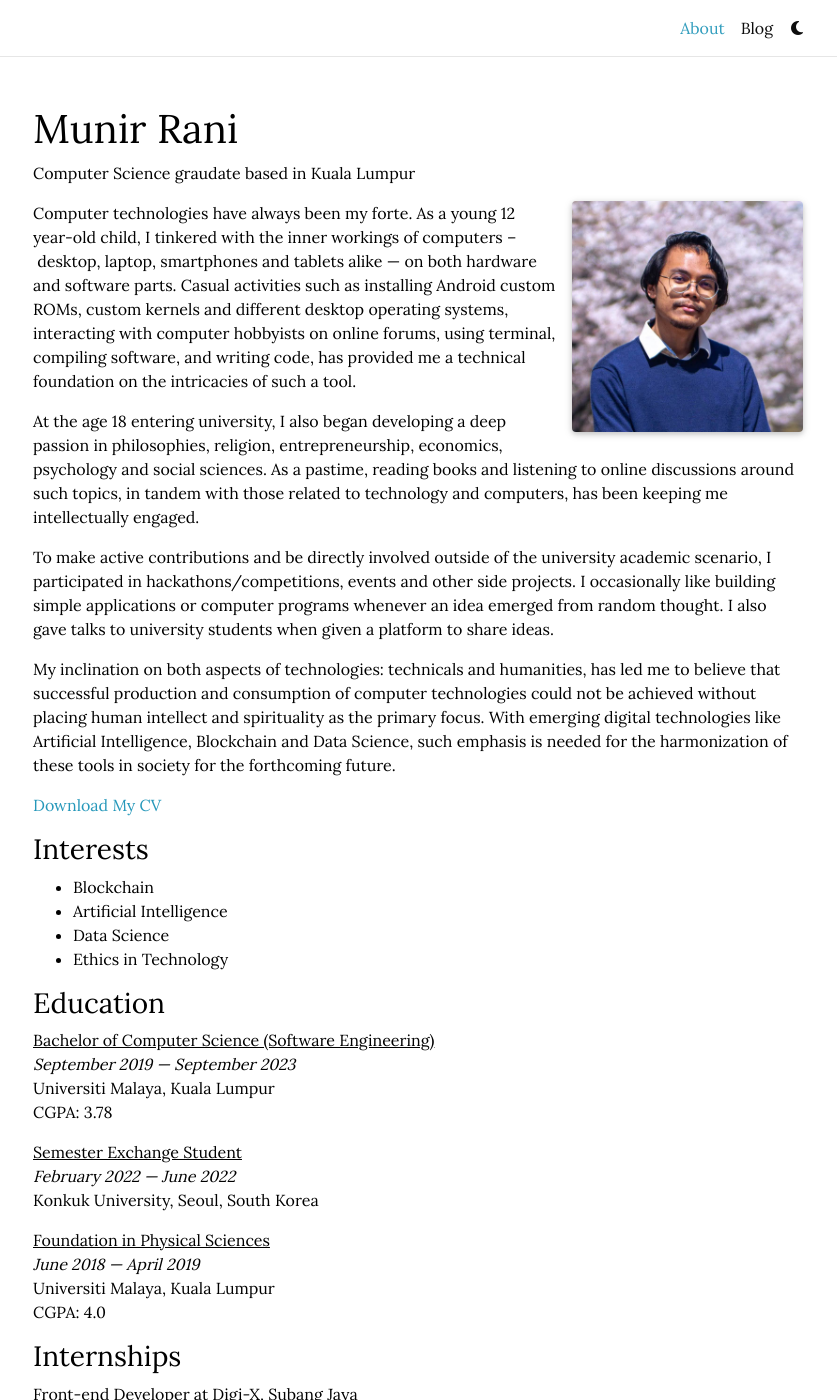
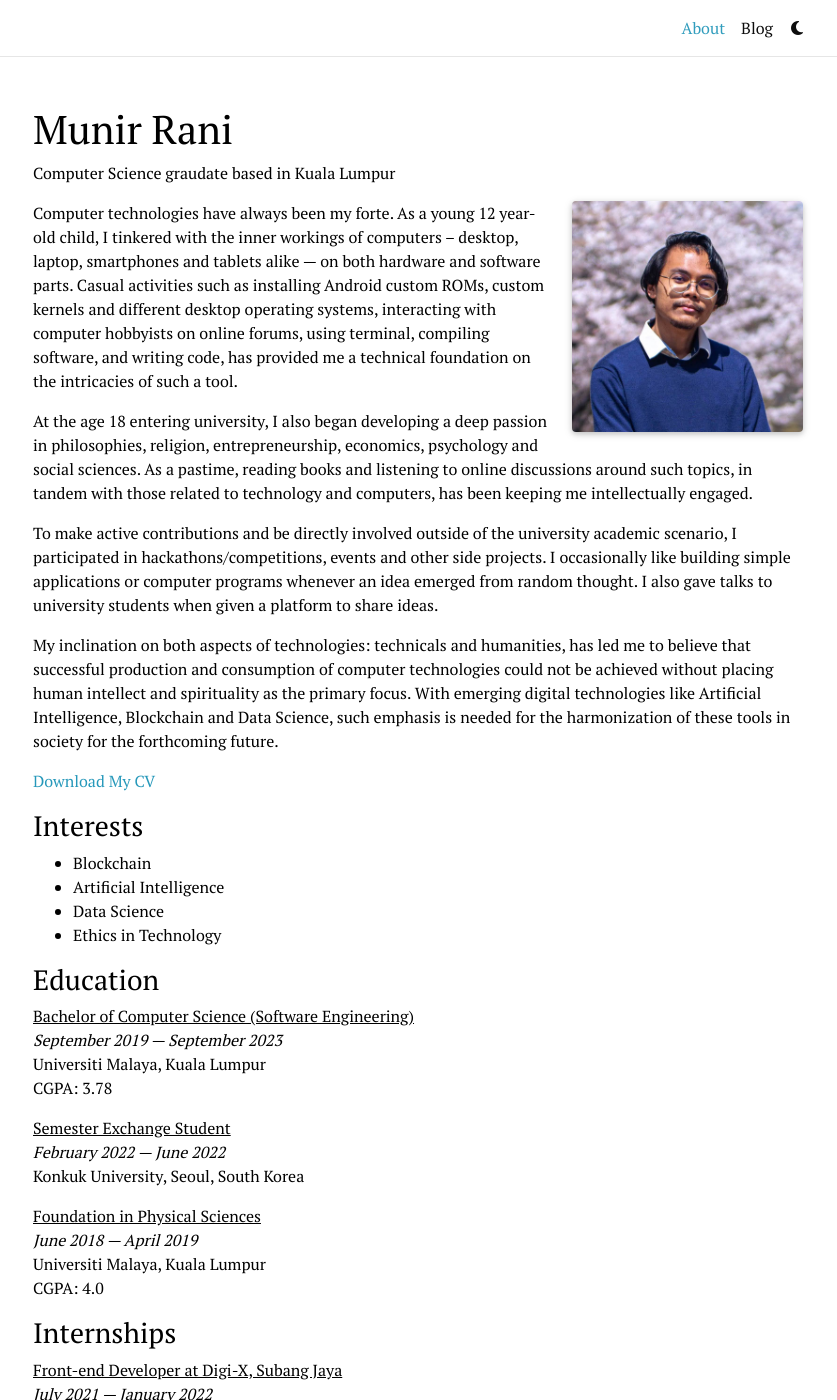
Before and after one commit to munirrani/blog, a Jekyll site: the page built from _pages/about.md, in a window 1280 px wide and 1400 px high. Shown: the whole window, without its empty margins (222-1059 px from the left). Built offline with Jekyll 4.4.1, drawn with Linux system fonts in a browser that asks for light colours; full-size pictures stand in for the smaller copies a plugin makes; comment, search, counter and statistics services are not loaded; a style sheet for code colours, icons or effects is not loaded.

Commit message:
Change font to PT Serif

```diff
--- a/_includes/head.html
+++ b/_includes/head.html
@@ -12,7 +12,7 @@
     <!-- Fonts & Icons -->
     <link rel="stylesheet" href="{{ '/assets/css/academicons.min.css' | relative_url | bust_file_cache }}">
     <link rel="stylesheet" type="text/css" href="https://fonts.googleapis.com/css?family=Roboto:300,400,500,700|Roboto+Slab:100,300,400,500,700|Material+Icons">
-    <link href="https://fonts.googleapis.com/css2?family=Lora" rel="stylesheet">
+    <link href="https://fonts.googleapis.com/css2?family=PT+Serif" rel="stylesheet">
 
     <!-- Code Syntax Highlighting -->
     <link rel="stylesheet" href="{{ '/assets/css/jekyll-pygments-themes-github.css' | relative_url | bust_file_cache }}" media="" id="highlight_theme_light" />
--- a/_sass/_base.scss
+++ b/_sass/_base.scss
@@ -20,7 +20,7 @@
 }
 
 body {
-  font-family:'Lora', serif;
+  font-family:'PT Serif', serif;
 }
 
 hr {
```
